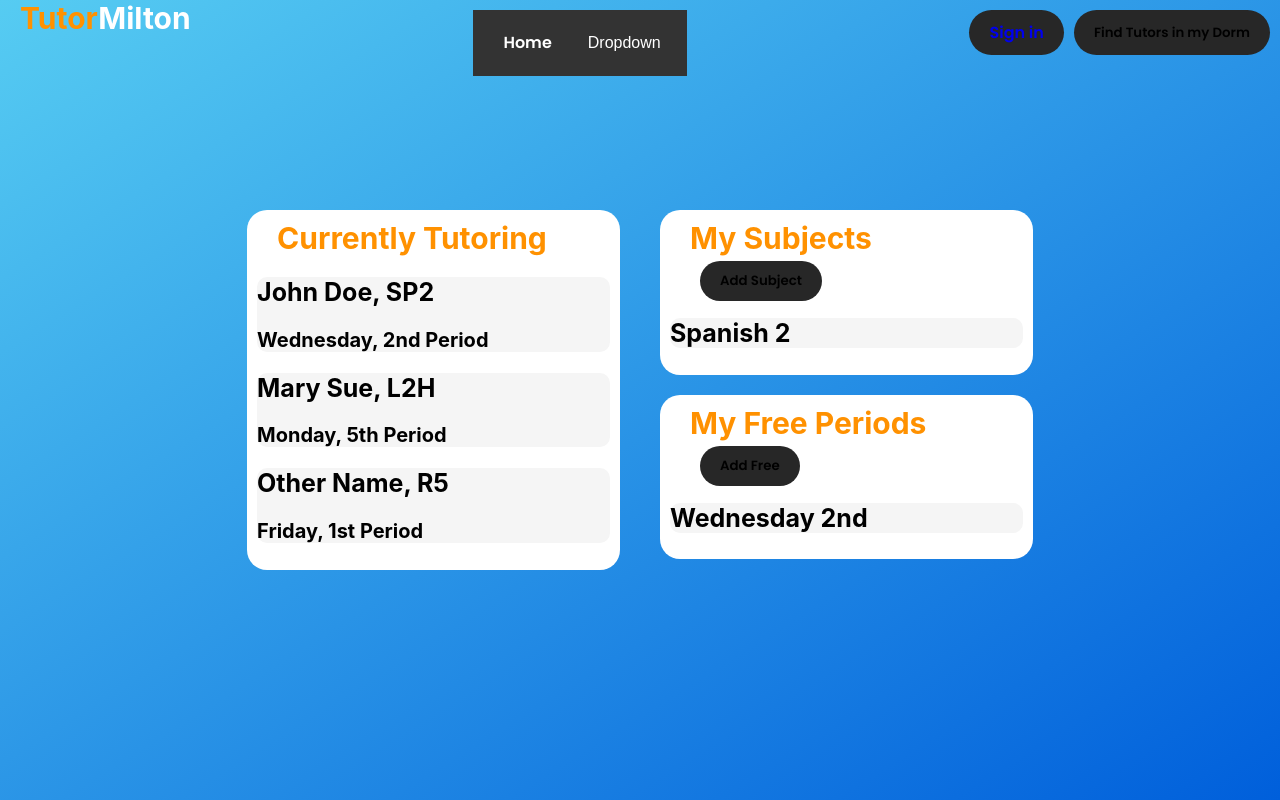
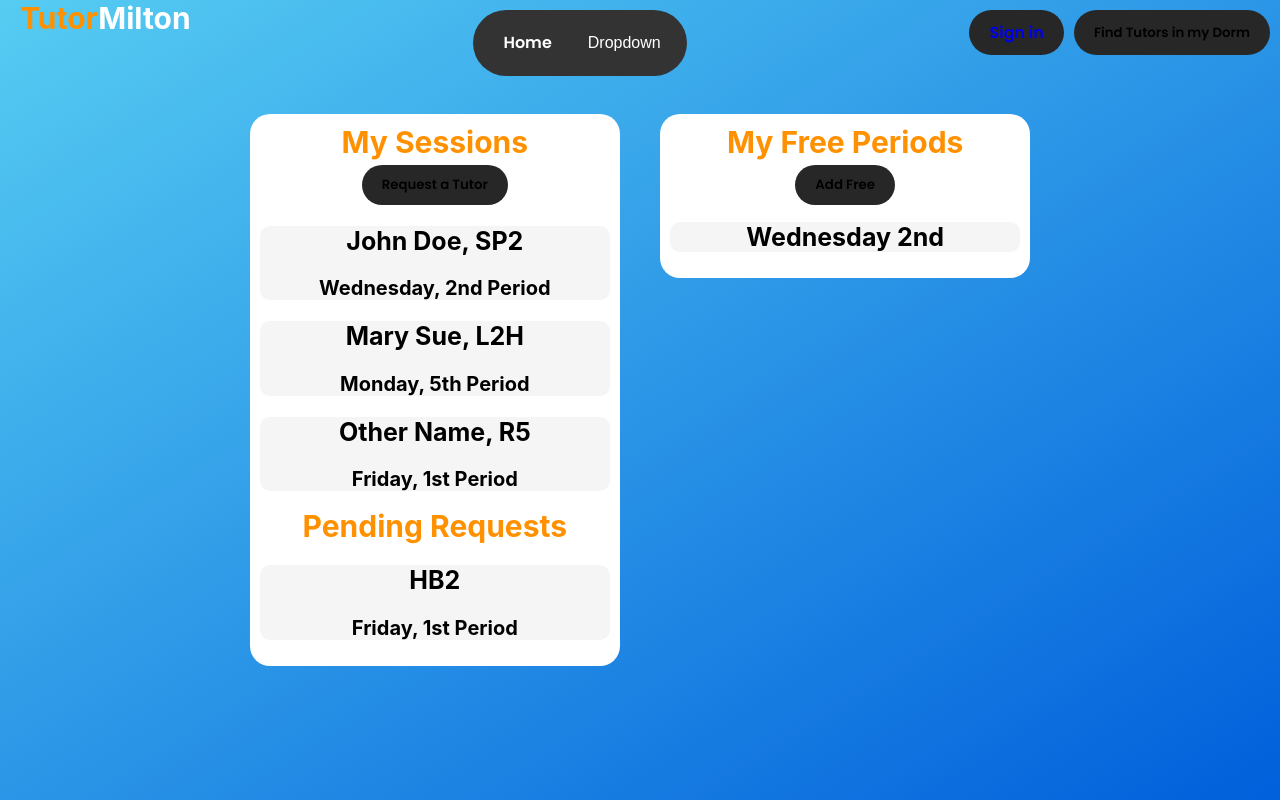
Before and after one commit to nshark/TutorMilton, a React (Create React App) app in the folder frontend/tutor-milton/: page /tuteeprofile in a window 1280 px wide. Built offline with nearby package versions, Linux system fonts and the light colour scheme.

Commit message:
added a bunch of frontend tutor and tutee prof page stuff and began react hooks with submitting subjects.

```diff
--- /dev/null
+++ b/frontend/tutor-milton/src/components/AddSub.js
@@ -0,0 +1,35 @@
+import {useState} from 'react'
+import './Header.css'
+
+function AddSub({onAddSub}) {
+    const [subject, setSubject] = useState('')
+
+
+    const onSubmit = (e) => {
+        e.preventDefault()
+
+        if(!subject){
+            alert('Please add a subject')
+            return
+        }
+
+        onAddSub({subject})
+
+        setSubject('')
+    }
+    return(
+        <div className="prof-container">
+        <form className='prof-comp' onSubmit={onSubmit}>
+            <div className='form-control'>
+            <span className="top-bar-title-tutor">Add Subject <br/></span>
+                <input type='text' placeholder='Add Subject' value={subject} onChange={(e)=>
+                setSubject(e.target.value)} />
+                <input type='submit' className = 'nav-element nav-button' value='Add Subject'/>
+            </div>
+
+        </form>
+        </div>
+    )
+}
+
+export default AddSub
--- a/frontend/tutor-milton/src/components/Header.css
+++ b/frontend/tutor-milton/src/components/Header.css
@@ -51,7 +51,7 @@
   }
   .activeRoute {
     background-color: orange;
-    border-bottom: 0.4rem solid teal;
+    /* border-bottom: 0.4rem solid teal; */
   }
 
   .nav-element{
@@ -69,6 +69,7 @@
     font-weight: 600;
     background-color: #272727;
     text-decoration: none;
+
   }
 
   .nav-button:hover{
@@ -97,6 +98,7 @@
     overflow: hidden;
     background-color: #333;
     font-family: Arial;
+    border-radius: 100vh;
   }
 
   .navbar a {
@@ -111,6 +113,7 @@
   .dropdown {
     float: left;
     overflow: hidden;
+
   }
 
   .dropdown .dropbtn {
@@ -122,32 +125,40 @@
     background-color: inherit;
     font-family: inherit; /* Important for vertical align on mobile phones */
     margin: 0; /* Important for vertical align on mobile phones */
+    border-radius: 100vh;
+    cursor: pointer;
   }
 
   .navbar a:hover, .dropdown:hover .dropbtn {
-    background-color: red;
+    background-color: var(--main-orange);
   }
 
   .dropdown-content {
     display: none;
     position: absolute;
-    background-color: #f9f9f9;
-    min-width: 160px;
-    box-shadow: 0px 8px 16px 0px rgba(0,0,0,0.2);
+    /* background-color: #f9f9f9; */
+    min-width: 100px;
+    /* box-shadow: 0px 8px 16px 0px rgba(0,0,0,0.2); */
     z-index: 1;
+    padding-top: 12px;
+  }
+  .nav-spacer {
+    padding:2px;
   }
 
   .dropdown-content a {
     float: none;
-    color: black;
+    color: white;
     padding: 12px 16px;
     text-decoration: none;
     display: block;
-    text-align: left;
+    text-align: center;
+    border-radius: 50vh;
+    background-color: #333;
   }
 
   .dropdown-content a:hover {
-    background-color: #ddd;
+    background-color: var(--main-orange);
   }
 
   /* Show the dropdown menu on hover */
--- a/frontend/tutor-milton/src/components/Header.js
+++ b/frontend/tutor-milton/src/components/Header.js
@@ -18,8 +18,9 @@ const Header = ({ loggedIn, username }) => {
                         <i class="fa fa-caret-down"></i>
                     </button>
                         <div class="dropdown-content">
-                        <NavLink exact to="/tutorprofile" className="DropDownNavigation" activeClassName="activeRoute">Tutee Profile</NavLink>
-                        <NavLink exact to="/tuteeprofile" className="DropDownNavigation" activeClassName="activeRoute">Tutor Profile</NavLink>
+                        <NavLink exact to="/tuteeprofile" className="DropDownNavigation" activeClassName="activeRoute">Tutee Profile</NavLink>
+                        <div className="nav-spacer"> </div>
+                        <NavLink exact to="/tutorprofile" className="DropDownNavigation2" activeClassName="activeRoute">Tutor Profile</NavLink>
                         </div>
                     </li>
                 </div>
--- /dev/null
+++ b/frontend/tutor-milton/src/components/Sessions.js
@@ -0,0 +1,47 @@
+import PropTypes from 'prop-types';
+import './profcomps.css';
+
+const Sessions = ({ tutor }) => {
+    return (
+        <div className="prof-container">
+        <header className="prof-comp">
+            <h1 className="top-bar-title">
+                <span className="top-bar-title-tutor">My Sessions</span> <br/>
+                <button className="nav-element nav-button">Request a Tutor</button>
+            </h1>
+            <div className="inner-container">
+                <h2 className="top-text">{tutor}</h2>
+                <h2 className="bottom-text">Wednesday, 2nd Period</h2>
+            </div>
+            <div className="inner-container">
+                <h2 className="top-text">Mary Sue, L2H</h2>
+                <h2 className="bottom-text">Monday, 5th Period</h2>
+            </div>
+            <div className="inner-container">
+                <h2 className="top-text">Other Name, R5</h2>
+                <h2 className="bottom-text">Friday, 1st Period</h2>
+            </div>
+            <h1 className="top-bar-title">
+                <span className="top-bar-title-tutor">Pending Requests</span> <br/>
+            </h1>
+            <div className="inner-container">
+                <h2 className="top-text">HB2</h2>
+                <h2 className="bottom-text">Friday, 1st Period</h2>
+            </div>
+        </header>
+        </div>
+    )
+}
+
+//
+
+Sessions.defaultProps = {
+    tutor: "John Doe, SP2",
+}
+
+Sessions.propTypes = {
+    username: PropTypes.string,
+    loggedIn: PropTypes.bool,
+}
+
+export default Sessions
--- a/frontend/tutor-milton/src/components/Subjects.js
+++ b/frontend/tutor-milton/src/components/Subjects.js
@@ -1,18 +1,29 @@
 import PropTypes from 'prop-types';
+import AddSub from './AddSub'
 import './profcomps.css';
+import { useState } from 'react'
 
-const Subjects = ({ subject }) => {
+const Subjects = ({ subject, onAddSub, showSub }) => {
+
+
     return (
         <div className="prof-container">
         <header className="prof-comp">
             <h1 className="top-bar-title">
                 <span className="top-bar-title-tutor">My Subjects</span>
-                <button className="nav-element nav-button">Add Subject</button>
+                <button className="nav-element nav-button" text ={showSub ? 'close' : 'Add Subject'} onClick = {onAddSub}>Add Subject</button>
             </h1>
+
             <div className="inner-container">
+            <h1 className="top-text">{subject}</h1>
+            </div>
 
-            <h1 className="top-text">{subject}</h1>
+            <h1 className="top-bar-title">
+                <span className="top-bar-title-tutor">Pending Subjects</span>
+            </h1>
 
+            <div className="inner-container">
+            <h1 className="top-text">Honors Biology</h1>
             </div>
 
         </header>
--- a/frontend/tutor-milton/src/components/TuteeProfile.js
+++ b/frontend/tutor-milton/src/components/TuteeProfile.js
@@ -1,7 +1,7 @@
 import React, { Component } from 'react';
 import Frees from './Frees'
 import Subjects from './Subjects'
-import Tutoring from './Tutoring'
+import Sessions from './Sessions'
 import './profcomps.css'
 
 export default class TuteeProfile extends Component {
@@ -14,12 +14,12 @@ export default class TuteeProfile extends Component {
                    <div class="row">
 
                     <div class="column">
-                        <Tutoring />
+                        <Sessions />
                     </div>
 
                     <div class="column">
-                        <Subjects />
                         <Frees />
+
                     </div>
 
                 </div>
--- a/frontend/tutor-milton/src/components/TutorProf.js
+++ b/frontend/tutor-milton/src/components/TutorProf.js
@@ -2,10 +2,24 @@ import React, { Component } from 'react';
 import Frees from './Frees'
 import Subjects from './Subjects'
 import Tutoring from './Tutoring'
+import AddSub from './AddSub'
+import { useState } from 'react'
+
 import './profcomps.css'
 
-export default class TutorProf extends Component {
-    render() {
+function TutorProf() {
+
+
+        const [showAddSub2, setShowAddSub] = useState (false)
+
+        const [subject, setSubject] = useState([])
+
+        const addSub = (subject) => {
+            const id = Math.floor(Math.random() * 10000 ) +1
+            const newSub = { id, ...subject }
+            setSubject([...Subjects, newSub])
+        }
+
         return (
 
             <div className="App-bg">
@@ -18,7 +32,9 @@ export default class TutorProf extends Component {
                     </div>
 
                     <div class="column">
-                        <Subjects />
+                        {showAddSub2 && <AddSub onAddSub={AddSub}/>}
+                        <Subjects onAddSub = {()=>setShowAddSub(!showAddSub2)} showAddSub={showAddSub2}/>
+
                         <Frees />
                     </div>
 
@@ -27,4 +43,4 @@ export default class TutorProf extends Component {
 
         );
     }
-}
+export default TutorProf
--- a/frontend/tutor-milton/src/components/profcomps.css
+++ b/frontend/tutor-milton/src/components/profcomps.css
@@ -2,11 +2,32 @@
     padding-right: 20px;
     padding-left:20px;
     padding-bottom: 20px;
+    text-align: center;
+
 }
 .prof-comp{
     background: white;
     border-radius: 20px;
     padding: 10px;
+    color: black;
+    text-align: center;
+}
+
+.prof-comp-pop{
+
+  border-radius: 20px;
+  padding: 10px;
+  color: black;
+  text-align: center;
+}
+.form-control{
+  background: white;
+  border-radius: 20px;
+  padding: 10px;
+  color: black;
+  text-align: center;
+  width: 90%;
+  padding: 10px;
 }
 .column {
     float: left;
@@ -37,3 +58,8 @@
 .bottom-text{
   font-size: 20px;
 }
+
+.add-sub-form{
+  background-color: #fff;
+  border-radius: 20;
+}
```
